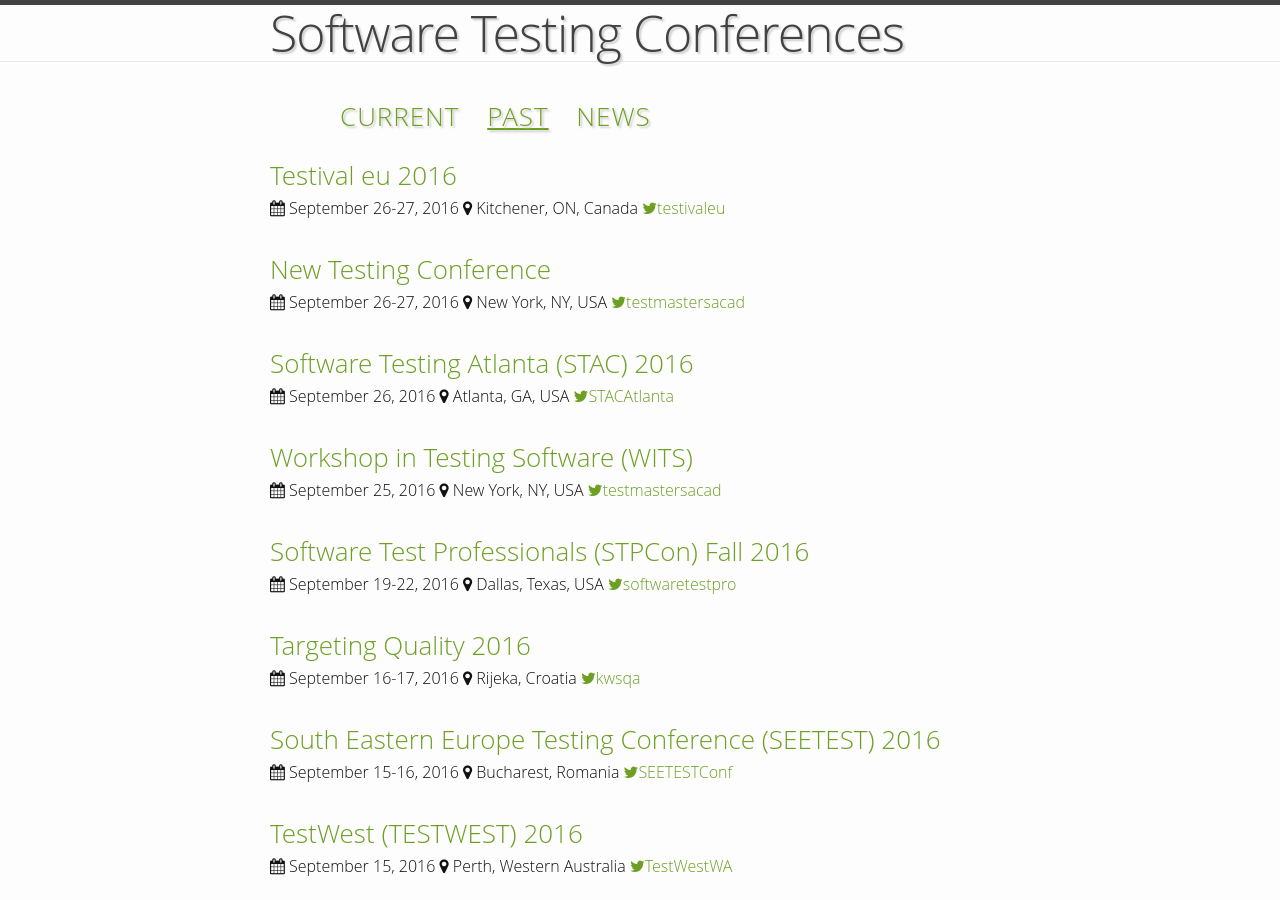
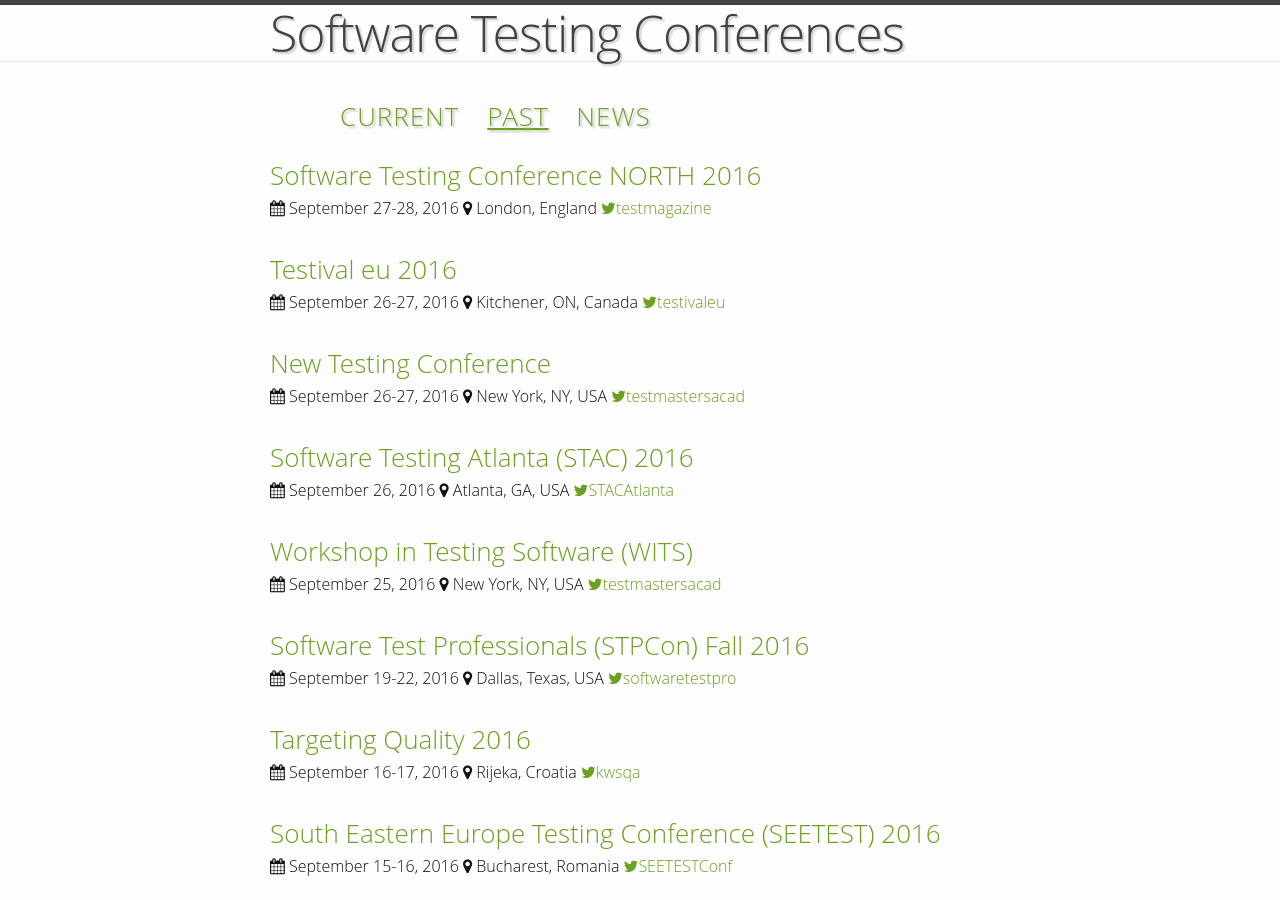
Before and after one commit to TestingConferences/testingconferences.github.io, a Jekyll site: the page built from past.html, in a window 1280 px wide and 900 px high. Built offline with Jekyll 4.4.1, drawn with Linux system fonts in a browser that asks for light colours.

Commit message:
STC North moved to past

```diff
--- a/_data/past.yml
+++ b/_data/past.yml
@@ -1,3 +1,9 @@
+- name: Software Testing Conference NORTH 2016
+  location: London, England
+  dates: "September 27-28, 2016"
+  url: http://north.softwaretestingconference.com/
+  twitter: testmagazine
+
 - name: Testival eu 2016
   location: Kitchener, ON, Canada
   dates: "September 26-27, 2016"
```
